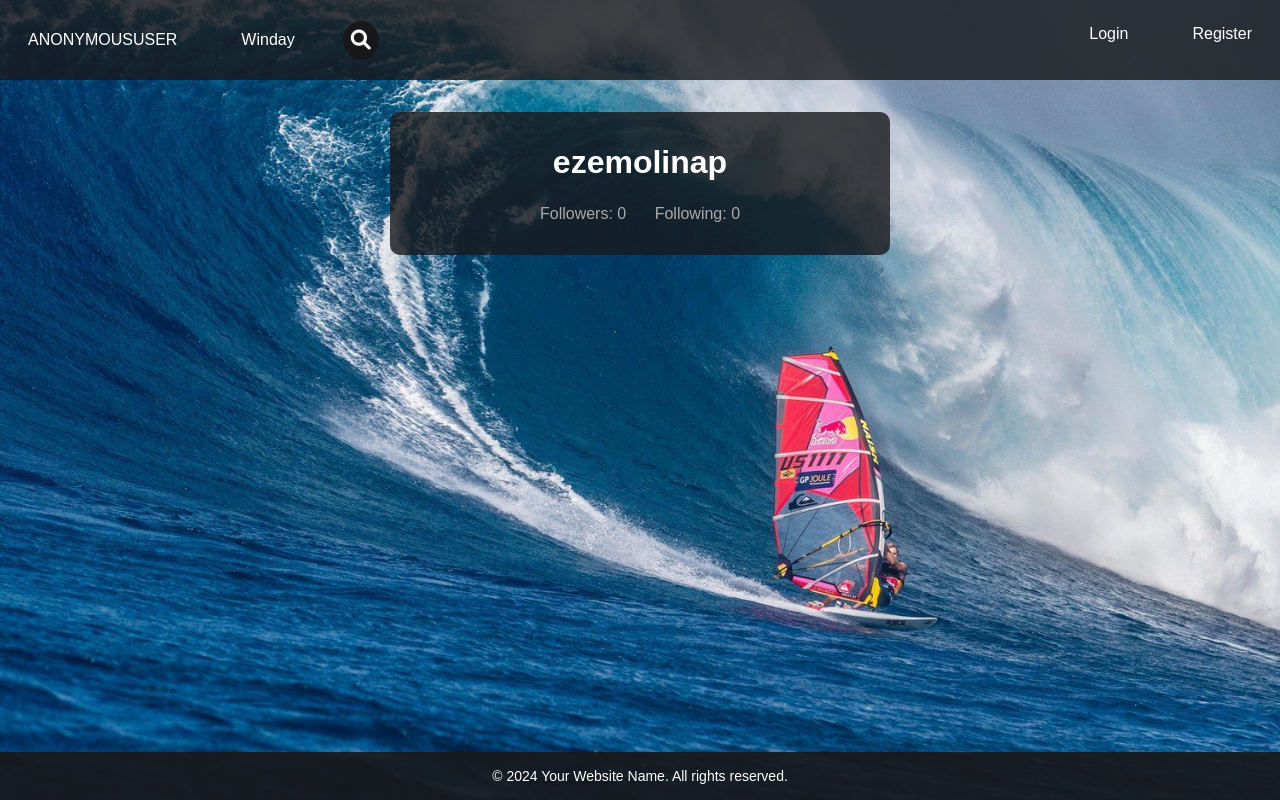
After one commit to Ezemol/winday, a Django app: a page that uses winday/templates/winday/layout.html in a window 1280 px wide. The commit adds this page. Run offline with Django 5.2, Linux system fonts and the light colour scheme; data comes from the database, SQL or seed files in the repository; both versions use the stored data as it was after the commit.

Commit message:
Profile page, profile_connectiones page terminadas en view y html

```diff
--- a/winday/models.py
+++ b/winday/models.py
@@ -20,3 +20,17 @@ class User(AbstractUser):
         verbose_name='user permissions',
         help_text='Specific permissions for this user.',
     )
+
+class Profile(models.Model):
+    user = models.OneToOneField(User, on_delete=models.CASCADE, related_name="profile")
+    followers = models.ManyToManyField(User, related_name="following", blank=True)
+
+    def __str__(self):
+        return f"Profile of {self.user.username}"
+
+    def serialize(self):
+        return {
+            "user": self.user.username,
+            "followers_count": self.followers.count(),
+            "following_count": self.user.following.count(),
+        }
--- a/winday/static/styles.css
+++ b/winday/static/styles.css
@@ -2,6 +2,7 @@
     --azul-oscuro:#18181B;
     --blanco: #fff;
     --azul-claro: #1d4ed8;
+    --gris: #A9A9A9;
 }
 
 *{
@@ -202,6 +203,7 @@ body {
     position: relative;
     color: var(--azul-claro); /* Color principal */
     padding-bottom: 0.75rem; /* Asegura espacio para la línea */
+    padding: 0.75rem;
 }
 
 .register-link .link::after {
@@ -210,7 +212,7 @@ body {
     height: 2px;
     width: 0;
     bottom: 0;
-    left: 0;
+    left: 0.75rem;
     background-color: var(--blanco); /* Color de la línea */
     transition: width 0.3s ease; /* Animación de la línea */
 }
@@ -228,3 +230,29 @@ body {
     width: 100%;
     position: bottom;
 }
+
+.user{
+    color: var(--blanco);
+    text-transform: uppercase;
+}
+
+/* Estilo para la lista de perfiles */
+.profile-list {
+    list-style-type: none; /* Eliminar puntos de lista */
+    padding: 0; /* Eliminar padding */
+    margin: 20px 0; /* Espaciado vertical */
+}
+
+.profile-item {
+    margin-bottom: 10px; /* Espaciado entre elementos de la lista */
+}
+
+.register-link .profile-link{
+    color: var(--gris);
+}
+
+.empty-list {
+    text-align: center; /* Centrar texto */
+    color: var(--gris); /* Color del texto */
+    font-style: italic; /* Estilo de texto en cursiva */
+}
--- a/winday/templates/winday/layout.html
+++ b/winday/templates/winday/layout.html
@@ -14,7 +14,10 @@
         <nav class="upper-bar">
             <ul class="nav-links">
                 <li class="link">
-                    <a href="#">Winday</a>
+                    <a href="{% url 'winday:profile' user.username %}" class="user">{{ request.user }}</a>
+                </li>
+                <li class="link">
+                    <a href="{% url 'winday:index' %}">Winday</a>
                 </li>
                 <li>
                     <div class="search-container">
--- /dev/null
+++ b/winday/templates/winday/profile.html
@@ -0,0 +1,22 @@
+{% extends 'winday/layout.html' %}
+{% load static %}
+
+{% block body %}
+    <div class="login-container">
+        <div id="profile-view" data-is-following="{{ is_following|yesno:'true,false' }}" data-user-id="{{ profile.user.id }}">
+            <h1 class="principal-title">{{ profile.user }}</h1>
+
+            <div class="follow-buttons"> <!-- Nuevo contenedor para alinear los botones -->
+                <p class="register-link">
+                    <a href="{% url 'winday:profile_connections' profile.user.id %}?view=followers" class="profile-link link">
+                        Followers: <span id="num_followers">{{ num_followers }}</span>
+                    </a>
+
+                    <a href="{% url 'winday:profile_connections' profile.user.id %}?view=following" class="profile-link link">
+                        Following: {{ num_following }}
+                    </a>
+                </p>
+            </div>
+        </div>
+    </div>
+{% endblock %}
--- a/winday/urls.py
+++ b/winday/urls.py
@@ -8,4 +8,8 @@ urlpatterns = [
     path("login", views.login_view, name="login"),
     path("register", views.register, name="register"),
     path("logout", views.logout_view, name="logout"),
+
+    # API routes
+    path("profile/<str:username>/", views.profile, name="profile"),
+    path("profile_connections/<int:profile_id>/", views.profile_connections, name="profile_connections"),
 ]
--- a/winday/views.py
+++ b/winday/views.py
@@ -11,7 +11,7 @@ from django.contrib.auth.password_validation import validate_password
 from django.contrib.auth.forms import AuthenticationForm
 from django.core.exceptions import ValidationError
 
-from .models import User
+from .models import User, Profile
 
 """ Main page """
 def index(request):
@@ -84,3 +84,56 @@ def register(request):
         return HttpResponseRedirect(reverse('winday:index'))  # Redirigir al índice
     else:
         return render(request, "winday/register.html")  # Renderizar la vista de registro
+
+
+def profile(request, username):
+    # Obtener el usuario en la base de datos
+    user = get_object_or_404(User, username=username)
+    # Buscar el perfil del usuario
+    profile, created = Profile.objects.get_or_create(user=user)
+
+    # Inicializar variables
+    is_following = False
+    is_profile = False
+    num_followers = profile.followers.count()  # Contar seguidores
+    num_following = user.following.count()  # Contar seguidos
+
+    # Si es el perfil del usuario, no mostrar la opción de seguir
+    if request.user == user:
+        is_profile = True
+
+    # Verificar si el usuario está siguiendo al dueño del perfil
+    if request.user.is_authenticated and not is_profile:
+        is_following = request.user in profile.followers.all()
+
+    return render(request, "winday/profile.html", {
+            "profile_user": user,
+            "profile": profile,
+            "is_following": is_following,
+            "num_followers": num_followers,
+            "num_following": num_following,
+            "is_profile": is_profile,
+        })
+
+# Página de los perfiles que sigue el user
+def profile_connections(request, profile_id):
+
+     # Obtener el usuario cuyo perfil se está consultando
+    user = get_object_or_404(User, pk=profile_id)
+
+    # Determinar si se va a mostrar la lista de seguidores o seguidos
+    view_type = request.GET.get('view', 'followers')  # Valor por defecto: 'followers'
+
+    if view_type == 'following':
+        profiles = user.following.all()
+        title = 'Following'
+    else:
+        profiles = user.profile.followers.all()
+        title = 'Followers'
+
+    return render(request, 'winday/profile_connections.html', {
+        "username": user,
+        "profiles": profiles,
+        "title": title,
+        "view_type": view_type,
+    })
```
Also changed, not shown: winday/templates/winday/profile_connections.html (added, +30 -0 lines), README.md (added), db.sqlite3, winday/migrations/0003_profile.py (added).
